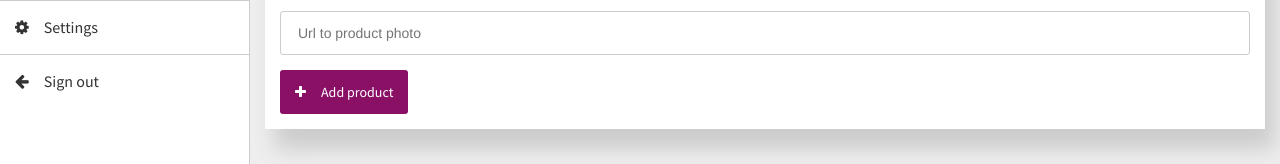
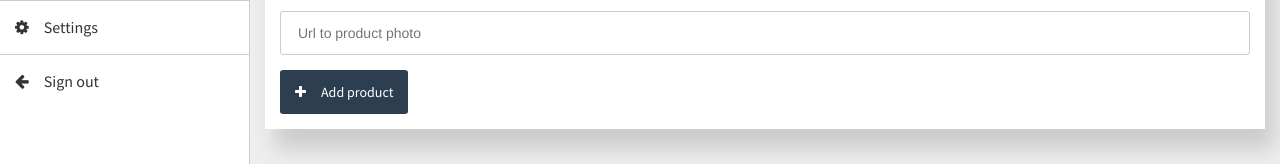
Before and after one commit to v-zhuravsky/airsoft-amo-dashboard, a React (Create React App) app: page /add-product in a window 1280 px wide. Shown: the part 384-548 px from the top of the page. Built offline with nearby package versions, Linux system fonts and the light colour scheme.

Commit message:
Changed button color from old theme to new

```diff
--- a/src/styles/AddProduct.css
+++ b/src/styles/AddProduct.css
@@ -13,14 +13,14 @@
 .form button {
 	height: 44px;
 	border-radius: 3px;
-	background: #8a1066;
+	background: #2c3e50;
 	color: #fff;
 	padding: 0 15px;
 	transition: .3s background;
 	color: #fff;
 }
 .form button:hover {
-	background: #721155;
+	background: #34495e;
 }
 .form button i {
 	margin-right: 15px;
```
